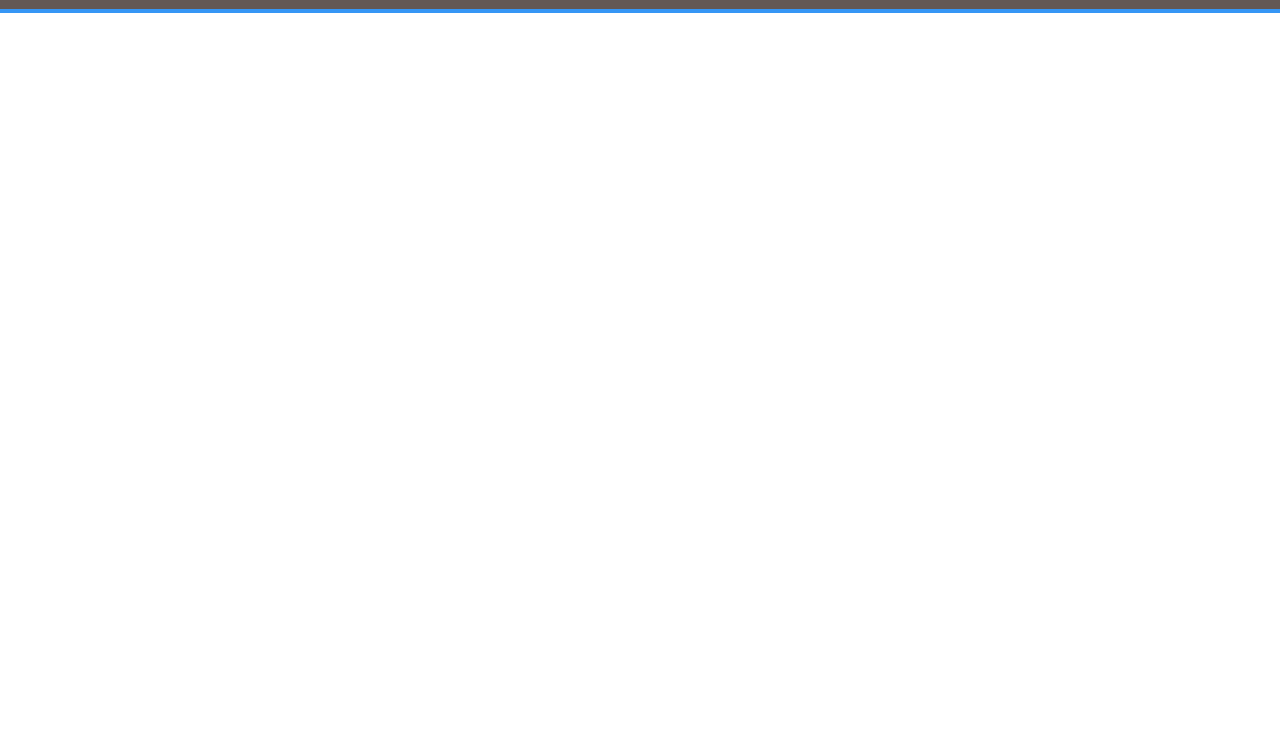
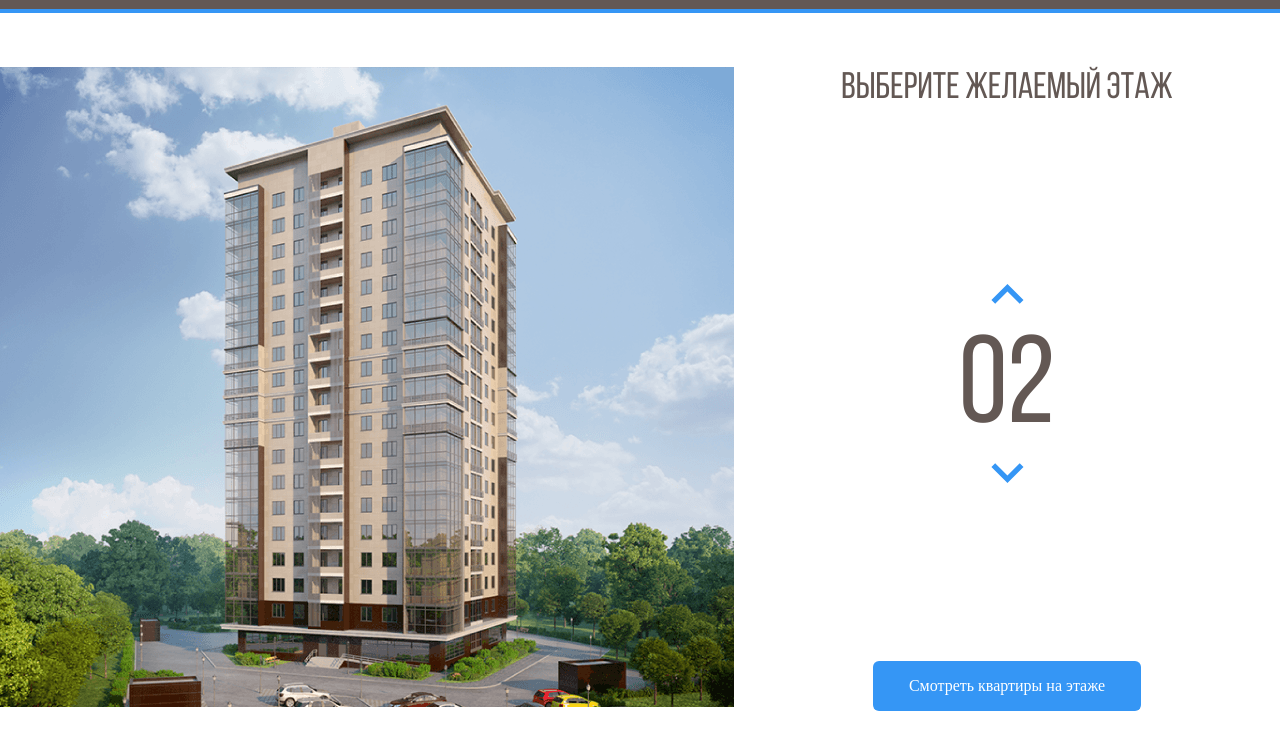
Before and after one commit to Danbus2021/Melody, a plain HTML site: page index.html in a window 1280 px wide. Shown: the part 55-800 px from the top of the page. Drawn offline with Linux system fonts and the light colour scheme.

Commit message:
Сайт

```diff
--- a/css/style.css
+++ b/css/style.css
@@ -1,3 +1,13 @@
+@font-face {
+  font-family: "Bebas Neue";
+  src: local("Bebas Neue Regular Regular"), local("BebasNeueRegular"),
+    url("../fonts/BebasNeueRegular.woff2") format("woff2"),
+    url("../fonts/BebasNeueRegular.woff") format("woff");
+  font-weight: normal;
+  font-style: normal;
+  font-display: swap;
+}
+
 * {
   box-sizing: border-box; /* правильно считать ширину и высоту элементов */
 }
@@ -58,3 +68,69 @@ body {
   text-decoration: none;
   color: #fff;
 }
+
+.main {
+  max-width: 1280px;
+  padding-top: 54px;
+  margin: auto;
+  display: flex;
+}
+
+.main-info {
+  flex-grow: 1;
+  text-align: center;
+  display: flex;
+  flex-direction:column;
+  align-items: center;
+  justify-content: space-between;
+}
+
+.home-image path {
+  opacity: 0;
+  cursor: pointer;
+}
+
+.home-image path:hover {
+  opacity: 1;
+}
+
+.counter-group {
+  display: flex;
+  flex-direction: column;
+  align-items: center;
+}
+
+.counter-button {
+  background-color: #fff;
+  border: none;
+  cursor: pointer;
+}
+
+.counter-arrow-down {
+  transform: rotateX(180deg);
+}
+
+.main-title {
+  margin: 0;
+  font-family: "Bebas Neue", "sans-serif";
+  font-weight: normal;
+  font-size: 37px;
+  line-height: 44px;
+  color: #635854;
+}
+
+.counter {
+  font-family: "Bebas Neue";
+  color: #635854;
+  font-size: 124px;
+  margin-top: 10px;
+}
+
+.button-primary {
+  background: #3596f5;
+  border-radius: 6px;
+  color: #fff;
+  border: none;
+  padding: 16px 36px;
+  cursor: pointer;
+}
--- a/index.html
+++ b/index.html
@@ -43,5 +43,55 @@
         </div>
         <!-- /.navbar -->
     </header>
+
+    <main class="main">
+        <div class="main-image">
+            <svg class="home-image" width="734" height="640" viewBox="0 0 734 640" fill="none" xmlns="http://www.w3.org/2000/svg"
+                xmlns:xlink="http://www.w3.org/1999/xlink">
+                <rect width="734" height="640" fill="url(#pattern0)" />
+                <defs>
+                    <pattern id="pattern0" patternContentUnits="objectBoundingBox" width="1" height="1">
+                        <use xlink:href="#image0_1_86" transform="translate(-0.00408719) scale(0.0013624 0.0015625)" />
+                    </pattern>
+                    <image id="image0_1_86" width="740" height="640" xlink:href="img/home.png" />
+                </defs>
+                <path d="M222 532L442.8 540L512 526.3V548L443.5 567.7L222 556.7V532Z" fill="#3595F6" fill-opacity="0.75" />
+                <path d="M223 531V506L443.3 509.3L513 506V526L443.7 539L223 531Z" fill="#3595F6" fill-opacity="0.75" />
+                <path d="M223 505V480H444H513V503L445 510L223 505Z" fill="#3595F6" fill-opacity="0.75" />
+                <path d="M223 481V456L444.3 452.3L512 459V481H444" fill="#3595F6" fill-opacity="0.75" />
+                <path d="M223 455V429L444.5 425.7L513 436.7V458L444 451.3L223 455Z" fill="#3595F6" fill-opacity="0.75" />
+                <path d="M222 428V404.3L443 392L514 415V436.3L443 424L222 428Z" fill="#3595F6" fill-opacity="0.75" />
+                <path d="M222 406V381L444.2 364.7L514 393.3V414L443.7 392.3L222 406Z" fill="#3595F6" fill-opacity="0.75" />
+                <path d="M222 381V356L444.5 335.7L514 372.3V393L442 364.3L222 381Z" fill="#3595F6" fill-opacity="0.75" />
+                <path d="M222 355V331L445 306.3L514 350.3V372L444.7 334L222 355Z" fill="#3595F6" fill-opacity="0.75" />
+                <path d="M222 330V306L444.5 277.3L514 328.3V349L443.7 306.7L222 330Z" fill="#3595F6" fill-opacity="0.75" />
+                <path d="M221 306V282L443.3 249L514 308.3V328L444 277.3L221 306Z" fill="#3595F6" fill-opacity="0.75" />
+                <path d="M222 281V257L443.2 222L513 286V307L444.3 248.7L222 281Z" fill="#3595F6" fill-opacity="0.75" />
+                <path d="M222 257V232L444.3 194L513 264.3V285L444 221L222 257Z" fill="#3595F6" fill-opacity="0.75" />
+                <path d="M222 231V206L442.8 162.3L513 241.3V264L444 190.7L222 231Z" fill="#3595F6" fill-opacity="0.75" />
+                <path d="M223 207V182L443 134L513 219V242L442.3 162.7L223 207Z" fill="#3595F6" fill-opacity="0.75" />
+                <path d="M222 182V157L441.8 105L513 197.3V220L443.3 133.7L222 182Z" fill="#3595F6" fill-opacity="0.75" />
+                <path d="M222 157V131L444 74.3L513 176V197L443.7 105.3L222 157Z" fill="#3595F6" fill-opacity="0.75" />
+
+            </svg>
+
+        </div>
+        <div class="main-info">
+            <h2 class="main-title">Выберите желаемый этаж</h2>
+            <div class="counter-group">
+                <button class="counter-button counter-up">
+                    <img class="counter-arrow counter-arrow-up" src="img/arrow.svg" alt="arrow-up" >
+                </button>
+                <span class="counter">02</span>
+                <button class="counter-button counter-down">
+                    <img class="counter-arrow counter-arrow-down" src="img/arrow.svg" alt="arrow-up">
+                </button>
+            </div>
+            <!-- /.counter-group -->
+            <button class="button button-primary">Смотреть квартиры на этаже</button>
+        </div>
+        <!-- /.main-info -->
+    </main>
+
 </body>
 </html>
```
Also changed, not shown: fonts/BebasNeueRegular.woff (added), fonts/BebasNeueRegular.woff2 (added), img/Group 3.svg (added), img/arrow.svg (added), img/home.png (added).
